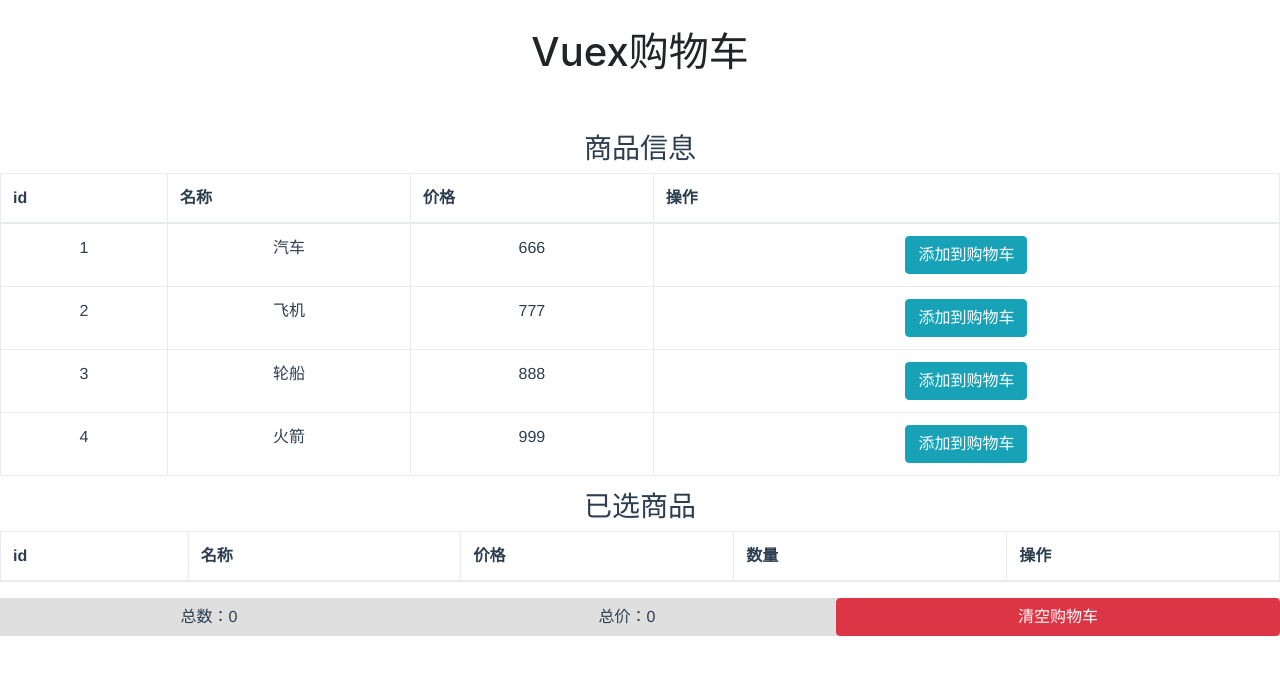
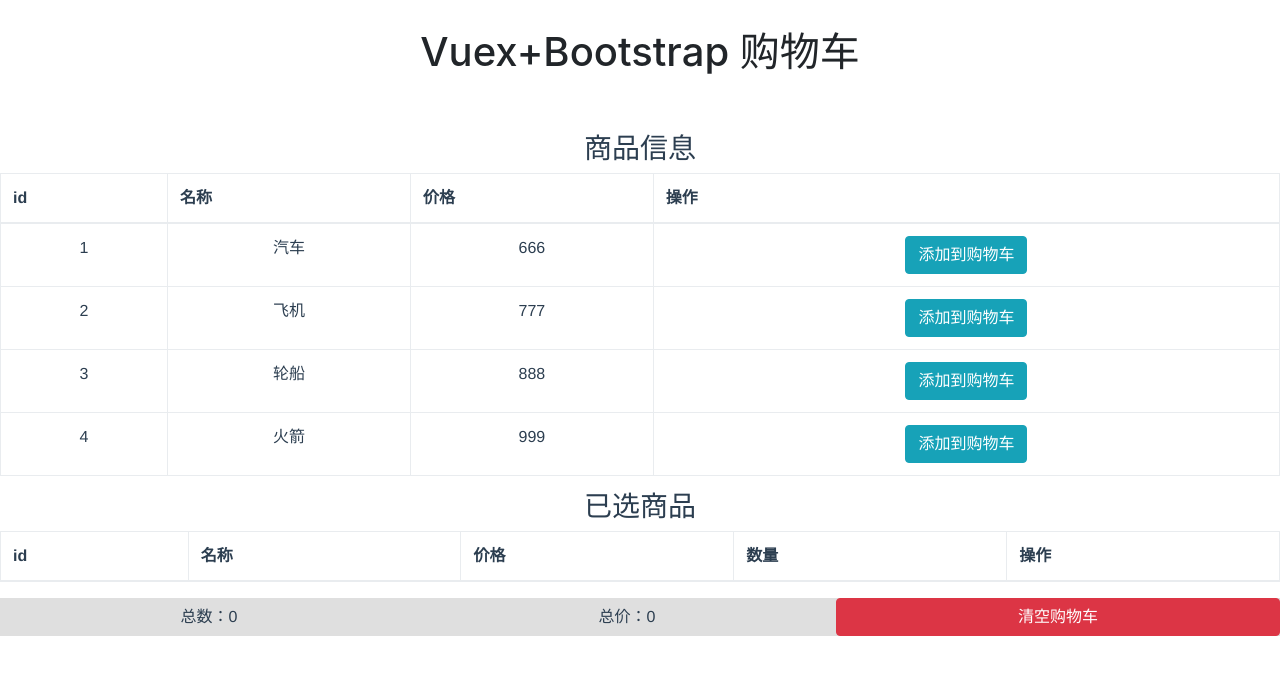
Before and after one commit to Kai-web/vuex, a plain HTML site: page index.html in a window 1280 px wide. Drawn offline with nearby package versions, Linux system fonts and the light colour scheme.

Commit message:
Update index.html

```diff
--- a/index.html
+++ b/index.html
@@ -4,8 +4,8 @@
 <head>
   <meta charset=utf-8>
   <meta name=viewport content="width=device-width,initial-scale=1">
-  <title>Vuex购物车</title>
-  <h1 style="text-align: center;margin-top: 30px;">Vuex购物车</h1>
+  <title>Vuex+Bootstrap 购物车</title>
+  <h1 style="text-align: center;margin-top: 30px;">Vuex+Bootstrap 购物车</h1>
   <link href=https://cdn.bootcss.com/bootstrap/4.0.0-beta/css/bootstrap.min.css rel=stylesheet>
   <link href=./static/css/app.39d1ce16cb942145f12726fc8f371a69.css rel=stylesheet>
 </head>
```
